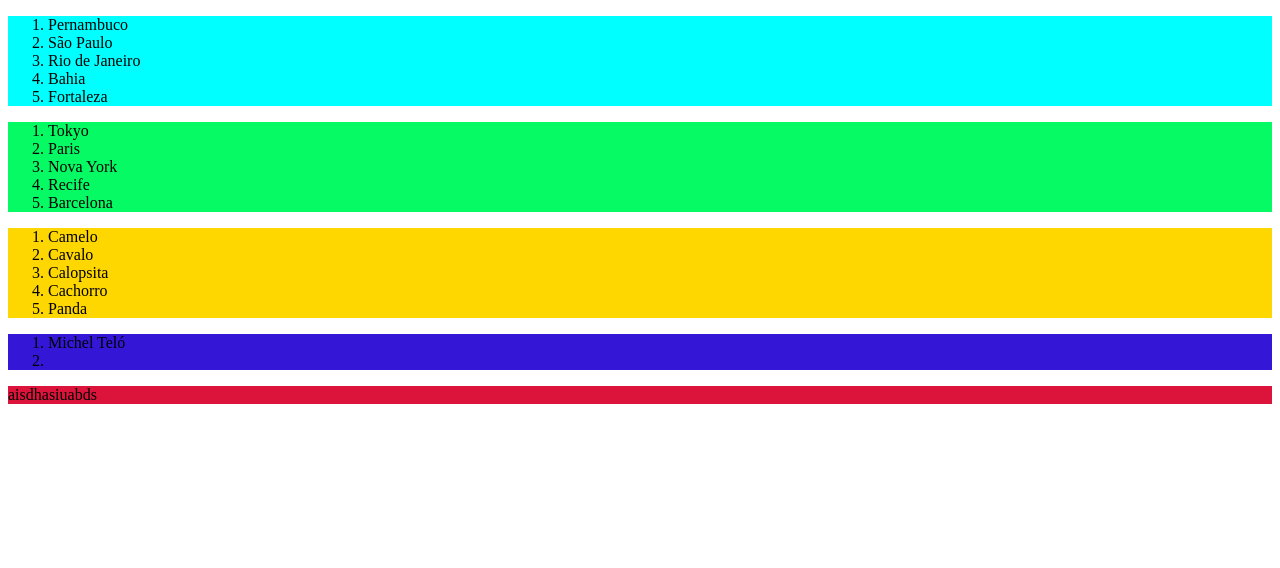
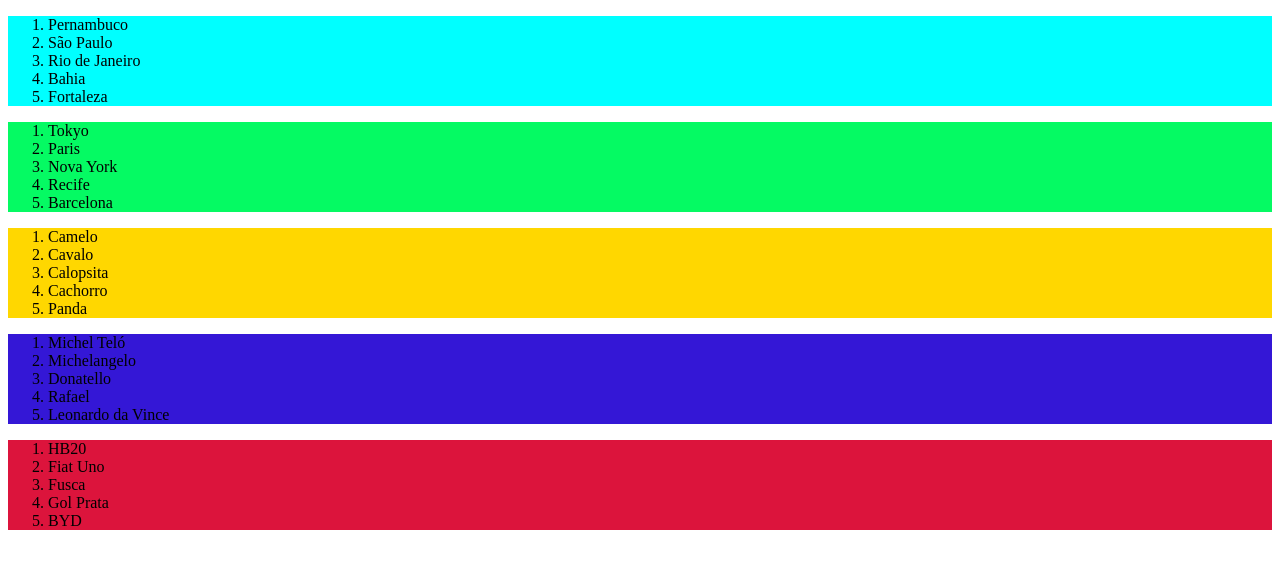
Before and after one commit to GAlmeida-tech/Atividade-dia-22-10, a plain HTML site: page index.html in a window 1280 px wide. Drawn offline with Linux system fonts and the light colour scheme.

Commit message:
FINALIZADO

```diff
--- a/index.html
+++ b/index.html
@@ -46,15 +46,23 @@
 
 <div class="PESSOAS"> <ol>
     <li>Michel Teló</li>
-<li></li></ol> </div>
+<li>Michelangelo</li>
+<li>Donatello</li>
+<li>Rafael</li>
+<li>Leonardo da Vince</li>
+</ol>
+</div>
 
 
 
-<div class="CARROS"> aisdhasiuabds </div>
-
-
-
-
+<div class="CARROS"> <ol>
+<li> HB20</li>
+<li>Fiat Uno</li>
+<li>Fusca</li>
+<li>Gol Prata</li>
+<li>BYD</li>
+</ol>
+</div>
 
 
 </body>
```
